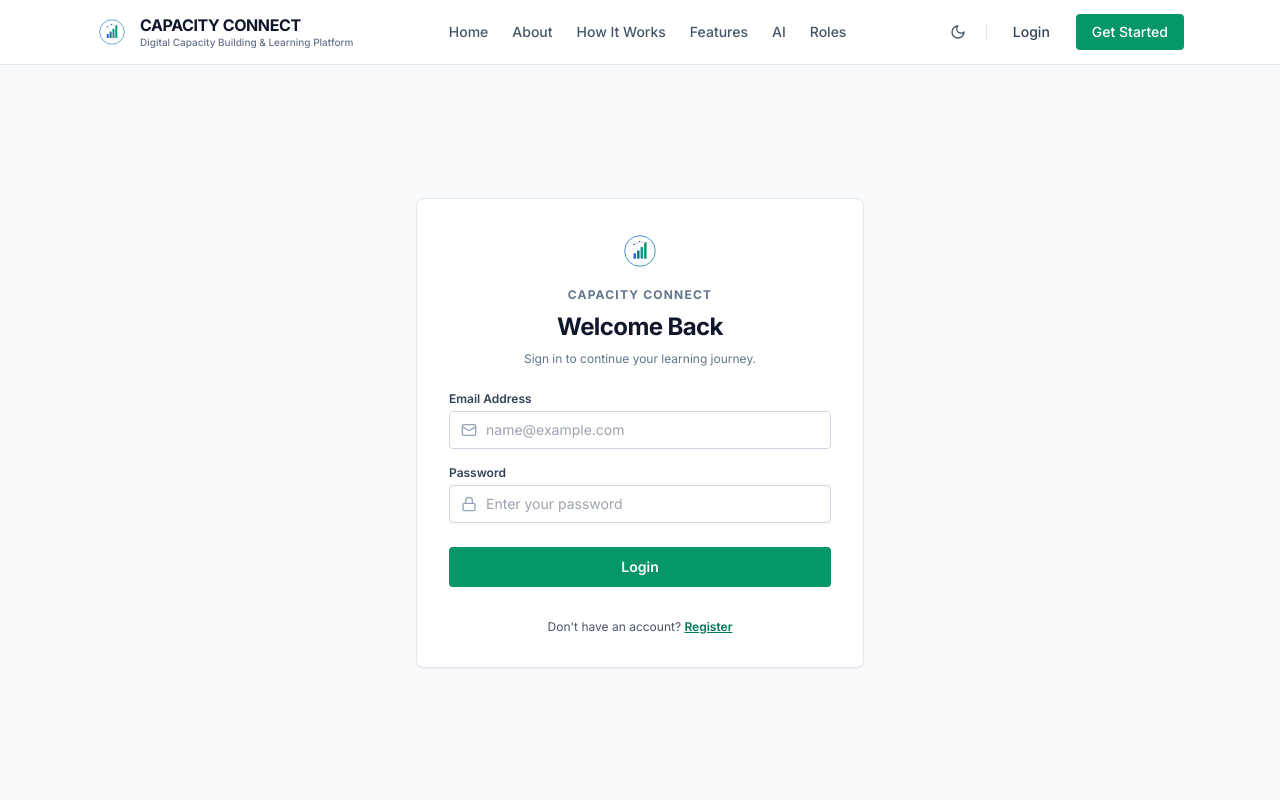
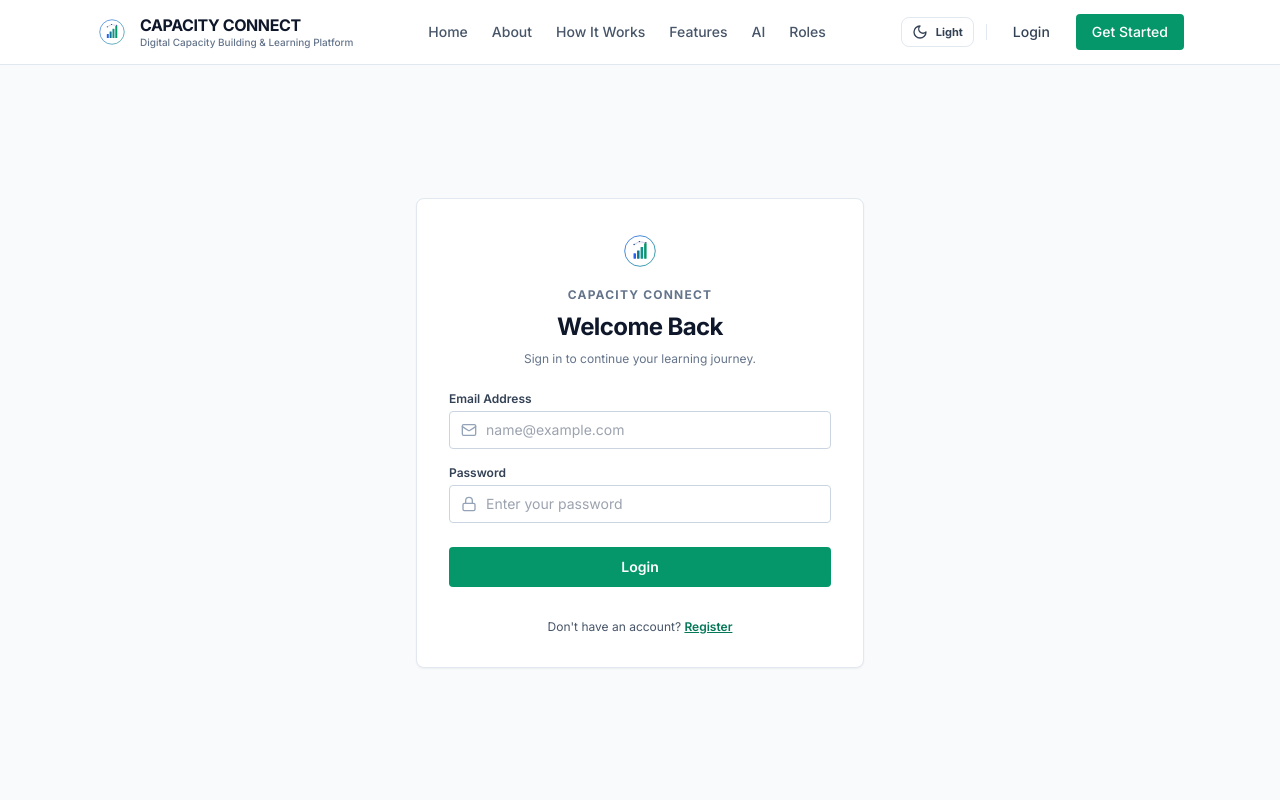
Before and after one commit to 2300031005/capacity_connect, a React (Vite) app in the folder client/: page /login in a window 1280 px wide. Shown: the top 800 px of the page. Built offline with nearby package versions, Linux system fonts and the light colour scheme; no server answers.

Commit message:
fix(theme): ensure instant theme toggling with inline head script, body dark classes, and enhanced pill toggle button

```diff
--- a/client/index.html
+++ b/client/index.html
@@ -9,8 +9,20 @@
     <link rel="preconnect" href="https://fonts.googleapis.com">
     <link rel="preconnect" href="https://fonts.gstatic.com" crossorigin>
     <link href="https://fonts.googleapis.com/css2?family=Inter:wght@400;500;600;700&display=swap" rel="stylesheet">
+    <script>
+      (function() {
+        try {
+          var theme = localStorage.getItem('cognisphere_theme');
+          if (theme === 'dark' || (!theme && window.matchMedia('(prefers-color-scheme: dark)').matches)) {
+            document.documentElement.classList.add('dark');
+          } else {
+            document.documentElement.classList.remove('dark');
+          }
+        } catch (e) {}
+      })();
+    </script>
   </head>
-  <body class="bg-slate-50 text-slate-900 antialiased min-h-screen">
+  <body class="bg-slate-50 dark:bg-slate-950 text-slate-900 dark:text-slate-100 antialiased min-h-screen transition-colors duration-200">
     <div id="root"></div>
     <script type="module" src="/src/main.jsx"></script>
   </body>
--- a/client/src/components/ThemeToggle.jsx
+++ b/client/src/components/ThemeToggle.jsx
@@ -3,26 +3,34 @@ import { Sun, Moon } from 'lucide-react';
 import { useTheme } from '../context/ThemeContext';
 
 const ThemeToggle = ({ className = '', showLabel = false }) => {
-  const { theme, isDark, toggleTheme } = useTheme();
+  const { isDark, toggleTheme } = useTheme();
 
   return (
     <button
       type="button"
-      onClick={toggleTheme}
-      className={`inline-flex items-center gap-2 p-2 rounded-lg text-slate-500 hover:text-slate-900 dark:text-slate-400 dark:hover:text-slate-100 hover:bg-slate-100 dark:hover:bg-slate-800 transition-colors focus:outline-none focus:ring-2 focus:ring-emerald-500/20 ${className}`}
-      title={`Switch to ${isDark ? 'Light' : 'Dark'} Mode`}
-      aria-label={`Switch to ${isDark ? 'Light' : 'Dark'} Mode`}
+      onClick={(e) => {
+        e.preventDefault();
+        e.stopPropagation();
+        toggleTheme();
+      }}
+      className={`relative inline-flex items-center gap-2 px-2.5 py-1.5 rounded-lg border text-xs font-semibold transition-all duration-200 cursor-pointer select-none focus:outline-none focus:ring-2 focus:ring-emerald-500/30 ${
+        isDark
+          ? 'bg-slate-800 hover:bg-slate-700 text-amber-300 border-slate-700 shadow-xs'
+          : 'bg-white hover:bg-slate-100 text-slate-700 border-slate-200 shadow-xs'
+      } ${className}`}
+      title={isDark ? 'Switch to Light Mode' : 'Switch to Dark Mode'}
+      aria-label={isDark ? 'Switch to Light Mode' : 'Switch to Dark Mode'}
     >
-      {isDark ? (
-        <Sun className="w-4 h-4 text-amber-400 shrink-0" />
-      ) : (
-        <Moon className="w-4 h-4 text-slate-600 shrink-0" />
-      )}
-      {showLabel && (
-        <span className="text-xs font-semibold">
-          {isDark ? 'Light Mode' : 'Dark Mode'}
-        </span>
-      )}
+      <div className="relative flex items-center justify-center">
+        {isDark ? (
+          <Sun className="w-4 h-4 text-amber-400 animate-fadeIn" />
+        ) : (
+          <Moon className="w-4 h-4 text-slate-700 animate-fadeIn" />
+        )}
+      </div>
+      <span className="text-[11px] font-bold">
+        {isDark ? 'Dark' : 'Light'}
+      </span>
     </button>
   );
 };
--- a/client/src/context/ThemeContext.jsx
+++ b/client/src/context/ThemeContext.jsx
@@ -17,10 +17,13 @@ export const ThemeProvider = ({ children }) => {
 
   useEffect(() => {
     const root = document.documentElement;
+    const body = document.body;
     if (theme === 'dark') {
       root.classList.add('dark');
+      if (body) body.classList.add('dark');
     } else {
       root.classList.remove('dark');
+      if (body) body.classList.remove('dark');
     }
     try {
       localStorage.setItem('cognisphere_theme', theme);
```
